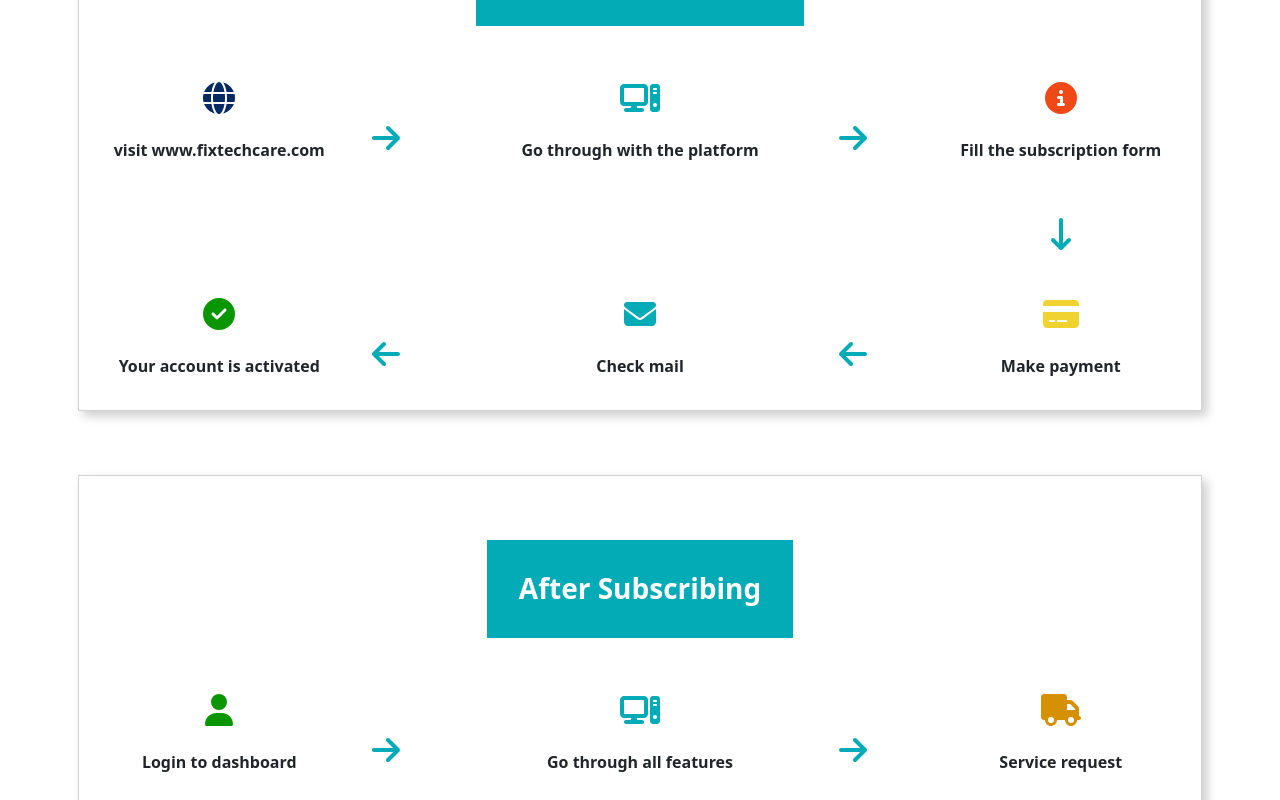
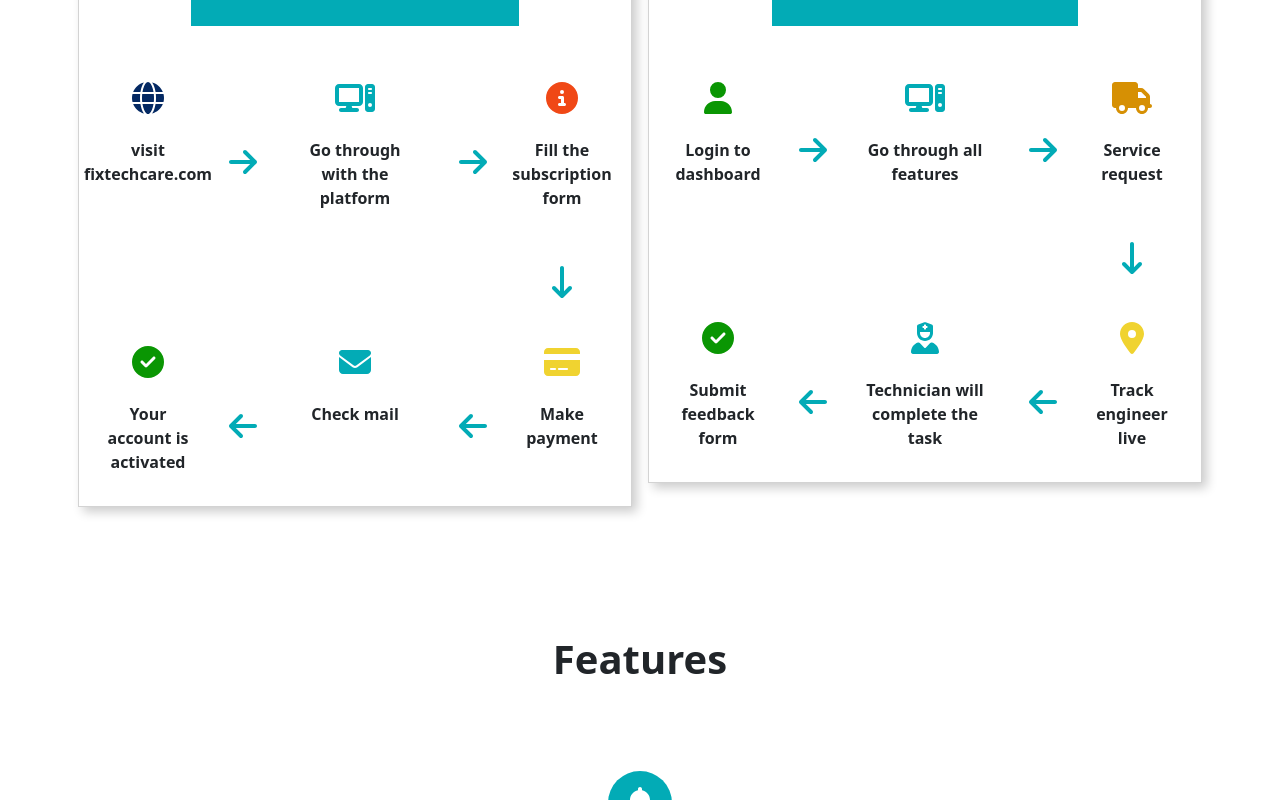
Before and after one commit to muhammederamala/nupium, a React (Create React App) app: page / in a window 1280 px wide. Shown: the part 3960-4760 px from the top of the page. Built offline with nearby package versions, Linux system fonts and the light colour scheme.

Commit message:
modified:   src/pages/home/HomePage.jsx

```diff
--- a/src/pages/home/HomePage.jsx
+++ b/src/pages/home/HomePage.jsx
@@ -459,7 +459,7 @@ function HomePage() {
       <section style={{ marginTop: "4rem" }}>
         <Container>
           <Row>
-            <Col md={12} className="px-2" style={{ marginTop: "4rem" }}>
+            <Col md={6} className="px-2" style={{ marginTop: "4rem" }}>
               <div className={`${styles.section6box}`}>
                 <Container>
                   <Row className="d-flex justify-content-center">
@@ -481,9 +481,9 @@ function HomePage() {
                                 className={`${styles.subscriptionIcons}`}
                               />
                             </Card.Title>
-                            <Card.Body className="d-flex justify-content-center">
+                            <Card.Body className="d-flex justify-content-center text-center">
                               <p className={`${styles.subscriptionText}`}>
-                                visit www.fixtechcare.com
+                                visit fixtechcare.com
                               </p>
                             </Card.Body>
                           </Card>
@@ -502,7 +502,7 @@ function HomePage() {
                                 className={`${styles.subscriptionIcons}`}
                               />
                             </Card.Title>
-                            <Card.Body className="d-flex justify-content-center">
+                            <Card.Body className="d-flex justify-content-center text-center">
                               <p className={`${styles.subscriptionText}`}>
                                 Go through with the platform
                               </p>
@@ -524,7 +524,7 @@ function HomePage() {
                                 className={`${styles.subscriptionIcons}`}
                               />
                             </Card.Title>
-                            <Card.Body className="d-flex justify-content-center">
+                            <Card.Body className="d-flex justify-content-center text-center">
                               <p className={`${styles.subscriptionText}`}>
                                 Fill the subscription form
                               </p>
@@ -551,7 +551,7 @@ function HomePage() {
                                 className={`${styles.subscriptionIcons}`}
                               />
                             </Card.Title>
-                            <Card.Body className="d-flex justify-content-center">
+                            <Card.Body className="d-flex justify-content-center text-center">
                               <p className={`${styles.subscriptionText}`}>
                                 Your account is activated
                               </p>
@@ -572,7 +572,7 @@ function HomePage() {
                                 className={`${styles.subscriptionIcons}`}
                               />
                             </Card.Title>
-                            <Card.Body className="d-flex justify-content-center">
+                            <Card.Body className="d-flex justify-content-center text-center">
                               <p className={`${styles.subscriptionText}`}>
                                 Check mail
                               </p>
@@ -594,7 +594,7 @@ function HomePage() {
                                 className={`${styles.subscriptionIcons}`}
                               />
                             </Card.Title>
-                            <Card.Body className="d-flex justify-content-center">
+                            <Card.Body className="d-flex justify-content-center text-center">
                               <p className={`${styles.subscriptionText}`}>
                                 Make payment
                               </p>
@@ -607,9 +607,7 @@ function HomePage() {
                 </Container>
               </div>
             </Col>
-          </Row>
-          <Row>
-            <Col md={12} className="px-2" style={{ marginTop: "4rem" }}>
+            <Col md={6} className="px-2" style={{ marginTop: "4rem" }}>
               <div className={`${styles.section6box}`}>
                 <Container>
                   <Row className="d-flex justify-content-center">
@@ -631,7 +629,7 @@ function HomePage() {
                                 className={`${styles.subscriptionIcons}`}
                               />
                             </Card.Title>
-                            <Card.Body className="d-flex justify-content-center">
+                            <Card.Body className="d-flex justify-content-center text-center">
                               <p className={`${styles.subscriptionText}`}>
                                 Login to dashboard
                               </p>
@@ -652,7 +650,7 @@ function HomePage() {
                                 className={`${styles.subscriptionIcons}`}
                               />
                             </Card.Title>
-                            <Card.Body className="d-flex justify-content-center">
+                            <Card.Body className="d-flex justify-content-center text-center">
                               <p className={`${styles.subscriptionText}`}>
                                 Go through all features
                               </p>
@@ -674,7 +672,7 @@ function HomePage() {
                                 className={`${styles.subscriptionIcons}`}
                               />
                             </Card.Title>
-                            <Card.Body className="d-flex justify-content-center">
+                            <Card.Body className="d-flex justify-content-center text-center">
                               <p className={`${styles.subscriptionText}`}>
                                 Service request
                               </p>
@@ -701,7 +699,7 @@ function HomePage() {
                                 className={`${styles.subscriptionIcons}`}
                               />
                             </Card.Title>
-                            <Card.Body className="d-flex justify-content-center">
+                            <Card.Body className="d-flex justify-content-center text-center">
                               <p className={`${styles.subscriptionText}`}>
                                 Submit feedback form
                               </p>
@@ -722,7 +720,7 @@ function HomePage() {
                                 className={`${styles.subscriptionIcons}`}
                               />
                             </Card.Title>
-                            <Card.Body className="d-flex justify-content-center">
+                            <Card.Body className="d-flex justify-content-center text-center">
                               <p className={`${styles.subscriptionText}`}>
                                 Technician will complete the task{" "}
                               </p>
@@ -744,7 +742,7 @@ function HomePage() {
                                 className={`${styles.subscriptionIcons}`}
                               />
                             </Card.Title>
-                            <Card.Body className="d-flex justify-content-center">
+                            <Card.Body className="d-flex justify-content-center text-center">
                               <p className={`${styles.subscriptionText}`}>
                                 Track engineer live
                               </p>
@@ -758,6 +756,7 @@ function HomePage() {
               </div>
             </Col>
           </Row>
+          <Row></Row>
         </Container>
       </section>
 
```
